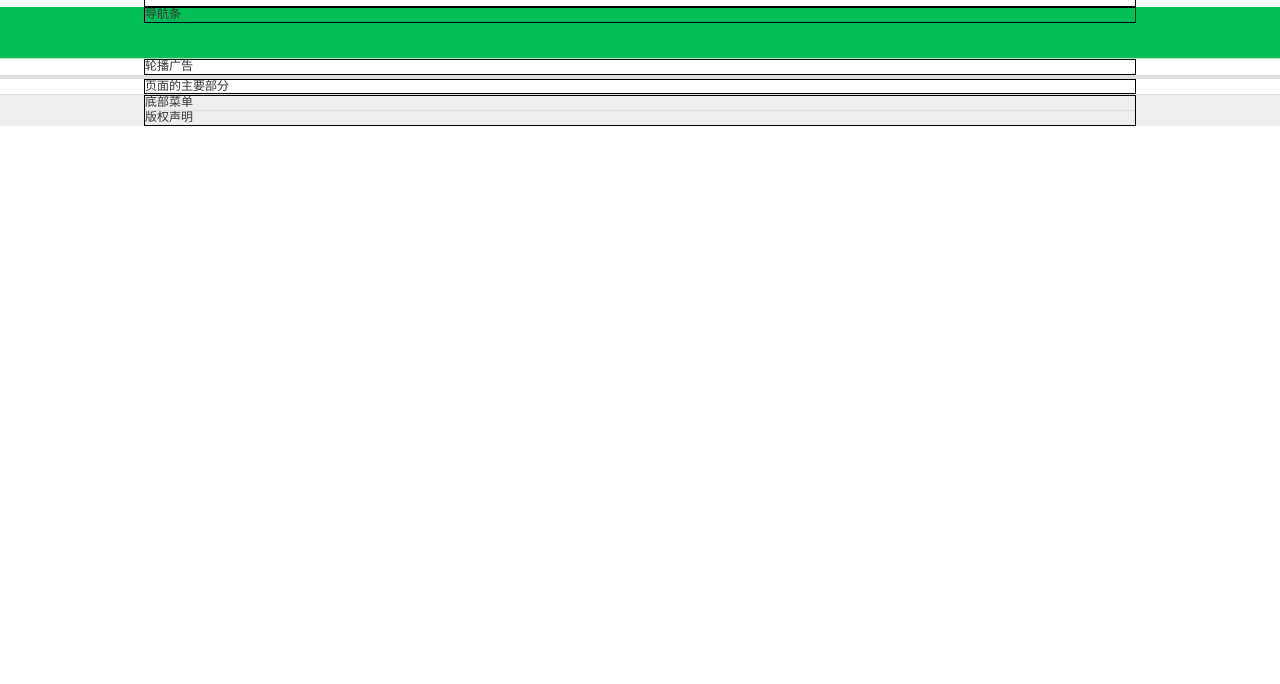
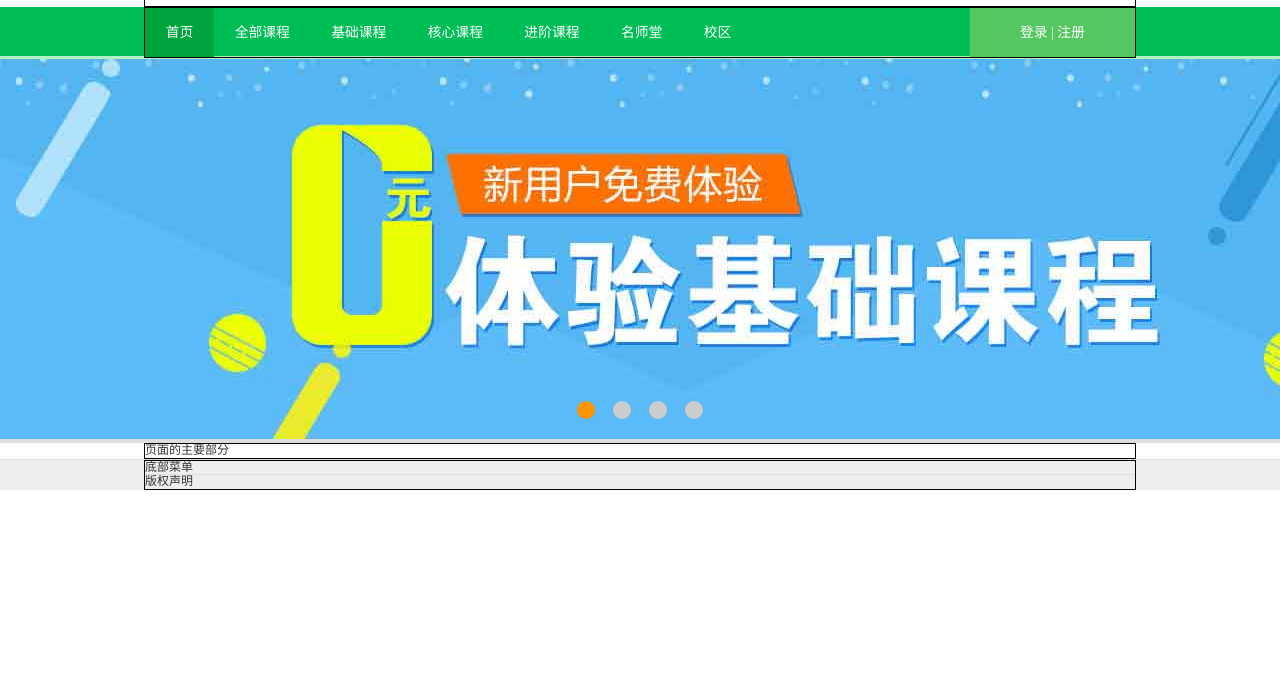
Before and after one commit to bao1224/iweb, a plain HTML site: page iweb_frontend/index.html in a window 1280 px wide. Shown: the part 116-800 px from the top of the page. Drawn offline with Linux system fonts and the light colour scheme.

Commit message:
完成导航条和轮播广告条

```diff
--- a/iweb_frontend/css/Scaffolding.css
+++ b/iweb_frontend/css/Scaffolding.css
@@ -29,6 +29,9 @@ ul,
 ol {
 	margin: 0;
 	padding: 0;
+}
+li{
+	list-style: none;
 }
 .hidden {
 	display: none;
--- a/iweb_frontend/css/components.css
+++ b/iweb_frontend/css/components.css
@@ -62,15 +62,81 @@
 	line-height: 32px;
 	padding: 0 0.5em;
 }
+.my-cart > .fa {
+	color: #00be56;
+	padding: 0 0.5em;
+}
 /* 3、导航条 */
-.navbar {
+.navbar{
 	background: #00be56;
-	border-bottom: 1px solid #b3efc0;
+	border-bottom: 3px solid #b3efc0;
 	height: 52px;
+	font-size: 1.15em;
 }
+.menu:after{
+
+}
+.menu > li{
+	float: left;
+	line-height: 49px;
+	padding: 0 1.5em;
+}
+.menu > li:hover{
+	background: #00b149;
+}
+.menu > li.active {
+	background: #00a43d;
+}
+.menu > li > a{
+	color: #fff;
+}
+.user-center {
+	background: #55c760;
+	line-height: 49px;
+}
+.user-center a,
+.user-center span {
+	color: #fff;
+}
+.user-center a:hover {
+	color: #ffff9b;
+}
+/* 4、轮播广告 */
 .carouselbar {
 	border-bottom: 4px solid #ddd;
 }
+.carousel {
+	position: relative;    /*绝对定位的子元素提供参照物*/
+}
+.carousel  .items  a {
+	display: block;     /*改为块级元素，可以修改宽和高*/
+	width: 100%;
+	height: 380px;
+	background-position: center;    /*背景图的位置*/
+	background-repeat: no-repeat;   /*背景图仅显示一次*/
+}
+.carousel  .items  li:not(.active) {     /*不带.active的li隐藏*/
+	display: none;
+}
+.carousel  .indicators {
+	position: absolute;    /*圆形指示器要在图片上方*/
+	bottom: 20px;
+	left: 50%;
+	margin-left: -72px;
+}
+.carousel  .indicators  li {
+	width: 18px;
+	height: 18px;
+	background: #ccc;
+	border-radius: 50%;    /*边框圆角半径为尺寸的一半*/
+	float: left;
+	margin: 0 9px;
+	cursor: pointer;       /*光标悬停时变为“小手”*/
+}
+.carousel  .indicators  li.active {
+	background: #ff9300;
+}
+/* 5、主体部分 */
 .mainbar {
 	border-bottom: 1px solid #ddd;
 }
--- a/iweb_frontend/css/layout.css
+++ b/iweb_frontend/css/layout.css
@@ -1,12 +1,18 @@
 /* layout.css:项目的布局系统相关class——仿写Bootstrap框架的布局系统：响应式网格布局系统 */
-.container{
+.container{                    /*定宽容器*/
 	display: block;
 	margin-left: auto;
 	margin-right: auto;
 	border: 1px solid #000;   /*测试用*/
 }
+.container-fluid {            /*流式容器*/
+	display: block;
+	width: 100%;
+}
 .container:before,      /*使用内容生成，防止子元素margin溢出*/
-.container::after {
+.container::after,
+.container-fluid:before,
+.container-fluid:after{
 	content: '';
 	display: table;
 }
--- a/iweb_frontend/index.html
+++ b/iweb_frontend/index.html
@@ -55,7 +55,7 @@
 					</div>
 					<!-- 我的购物车 -->
 					<div class="my-cart">
-						<span class="fa fa-shopping-cart"></span>
+						<span class="fa fa-lg fa-shopping-cart"></span>
 						我的购物车(0)
 						<span class="fa fa-caret-down"></span>
 					</div>
@@ -65,11 +65,53 @@
 	</div>
 	<!-- 3、导航条：navbar -->
 	<div class="navbar">
-		<div class="container">导航条</div>
+		<div class="container">
+			<div class="row">
+				<!-- 导航和菜单 -->
+				<div class="col-lg-10">
+					<ul class="menu">
+						<li class="active"><a href="#">首页</a></li>
+						<li><a href="#">全部课程</a></li>
+						<li><a href="#">基础课程</a></li>
+						<li><a href="#">核心课程</a></li>
+						<li><a href="#">进阶课程</a></li>
+						<li><a href="#">名师堂</a></li>
+						<li><a href="#">校区</a></li>
+					</ul>
+				</div>
+				<!-- 登录和注册 -->
+				<div class="col-lg-2">
+					<div class="user-center">
+						<div class="text-center">
+							<a href="#">登录</a>
+							<span>|</span>
+							<a href="#">注册</a>
+						</div>
+					</div>
+				</div>
+			</div>
+		</div>
 	</div>
 	<!-- 4、轮播广告条：carouselbar -->
 	<div class="carouselbar">
-		<div class="container">轮播广告</div>
+		<div class="container-fluid">
+			<div class="carousel">
+				<!-- 轮播项 -->
+				<ul class="items">
+					<li class="active"><a href="#" style="background-image:url(./img/banner01.jpg);"></a></li>
+					<li><a href="#" style="background-image:url(./img/banner02.jpg);"></a></li>
+					<li><a href="#" style="background-image:url(./img/banner03.jpg);"></a></li>
+					<li><a href="#" style="background-image:url(./img/banner04.jpg);"></a></li>
+				</ul>
+				<!-- 轮播指示器 -->
+				<ul class="indicators">
+					<li class="active"></li>
+					<li></li>
+					<li></li>
+					<li></li>
+				</ul>
+			</div>
+		</div>
 	</div>
 	<!-- 5、主体部分：mainbar -->
 	<div class="mainbar">
--- a/iweb_frontend/note.txt
+++ b/iweb_frontend/note.txt
@@ -1,57 +1,22 @@
-111、面试题：大型页面时CSS的章法？
-  一个大型页面（例如：京东首页）CSS大约有1000行，编写时有一定的章法：
-  ①Reset：样式重置，把HTML标签的默认样式统一化——可以使用Normalize.css
-  ②Scaffolding:样式脚手架，设定全局的基础样式
-  ③Layout System：布局系统，进行页面布局必需的class
-  ④Components:组件，多个页面所共用的通用组件必需的样式
+一、面试题：css中的元素定位有哪些？各自的使用场合？
+   ①静态定位：默认值，占用布局空间，不能使用top/right/bottom/left改变自己的位置
+     position:static
+   ②相对定位：与静态定位的元素几乎没有区别(也占用布局空间)，可以使用top/right/bottom/left
+   修改位置(参照物是自己的默认位置)-即使移走了，仍然不释放默认的布局空间；常用于为绝对定位的子元素
+   提供定位的参照物
+     position:relative
+   ③绝对定位：不占用布局空间，常用于悬停其它元素上方的效果；可以
+   指定top/right/bottom/left属性——必需一个已经定位了的父元素
+     position:absolute
+   ④固定定位：不占用布局空间，常用于固定定位于屏幕的某个特定位置，不随内容的滚动而滚动
+     position:fixed、
 
+二、web前端界的三大难点
+    ①浏览器/设备兼容性
+	②WEB性能优化
+	③WEB安全
 
-
-2、使用浮动布局时常见的问题
-   若容器中的元素浮动起来，则不再占用布局空间;
-   如果容器内所有的子元素全部浮动，则父容器不再有高度。
-   解决方案：给父容器添加一个新的没有浮动的子元素
-   .col {
-	   float:after;
-   }
-   .row:after {     /*在父容器尾部生成新孩子*/
-	   content:'';
-	   display:block;
-	   clear:both;     /*清楚兄弟元素浮动造成的影响*/
-   }
-
-   3、项目中大量小图标的处理方式
-     方式1：每个小图片都是一个独立的.png文件，例如：
-	 search.png、user.png、star.png...HTML中使用<img>显示图片。
-	 不足：会增加浏览器资源请求次数，导致页面加载效率变低。
-	 方式2：把多个小图片拼接为一个大的，png图片（称为“Sprites Image"(精灵图/雪碧图)），
-	 使用时利用浏览器的缓存机制（请求一次之后，再次用到该图片无需再请求）可以
-	 实现大图片仅请求一次的效果。
-	 不足：如果需要添加新的图标必需修改png图片：因为使用使用时必须配合
-	 CSS Background属性来使用，有些场合下不允许使用。
-	 方式3、使用图标字体（icon font），本质是文字字符（可以无限
-	 缩放/改变颜色/改变背景/加粗/变斜），呈现的外观是图标。——推荐使用
-	 开源的FontAwesome图标字体（提供了675个常用图标）。
-
-	 FontAwesome的使用步骤：
-	 ①下载字体文件，保存到项目目录下，如fonts/,以供用户浏览网页时可以下载到字体文件
-	 ②在CSS文件中声明两个class：
-	 @font-face {         //定义一种新的字体
-		 font-family:'FontAwsome';
-		 src:url('../fonts/fontawsome.ttf');
-	 }
-	 .fa {               //使用刚刚定义的新字体
-		 font-family:'FontAwsome';
-	 }
-	 .fa-bank:before {
-		 content:'\f19';   //生成一个图标的编码
-	 }
-	 ③页面中引入上述CSS，开始使用图标字体：
-	 <span  class="fa fa-bank"></span>
-	 注意：因为使用前置内容生成创建的图标，所以每个span中只能
-	 放置一个图标，即需要放N个图标放N个span
-
-	 4、面试题：
-	 如何实现一个行内元素水平居中？
-	 如何实现一个块级元素水平居中？
-	 如何实现一个
+三、常见的图片格式
+    ①.jpg:色彩最细腻，压缩比最高；不支持透明和动画
+	②.png:色彩一般细腻，压缩比一般；对透明的支持最好
+	③.gif:色彩表现一般，压缩比不好，支持透明和动画
```
Also changed, not shown: iweb_frontend/07-test.html (added, +44 -0 lines), iweb_frontend/img/banner01.jpg (added), iweb_frontend/img/banner02.jpg (added), iweb_frontend/img/banner03.jpg (added), iweb_frontend/img/banner04.jpg (added).
